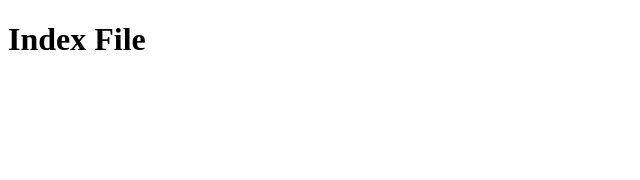
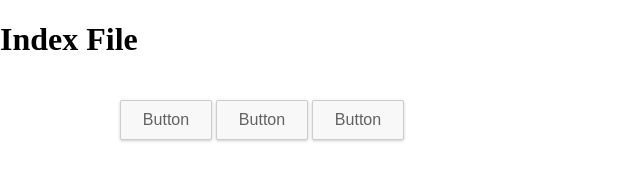
Before and after one commit to francisco-filho/node-shell, a website: page public/index.html in a window 1280 px wide. Shown: the whole page, without its empty margins (0-640 px from the left). Drawn offline with nearby package versions, Linux system fonts and the light colour scheme.

Commit message:
Ripple teste criado com jQuery

```diff
--- a/public/index.html
+++ b/public/index.html
@@ -3,8 +3,113 @@
 <head>
     <meta charset="UTF-8">
     <title></title>
+    <style type="text/css">
+        body {
+            margin:0;
+            padding:0;
+        }
+        .components {
+            padding:20px;
+            margin-left: 100px;
+        }
+        .button {
+            position: relative;
+            font-family: Arial, Roboto;
+            background-color: #f8f8f8;
+            padding: 10px;
+            border: 1px solid #ccc;
+            border-radius: 2px;
+            color: rgb(97,97,97);
+            text-decoration: none;
+            display: inline-block;
+            min-width: 70px;
+            text-align: center;
+            box-shadow: 0 1px 3px #ccc;
+            outline: 0;
+        }
+        .button:hover {
+            background-color: #f2f2f2;
+        }
+
+        .ripple-container {
+            position: relative;
+            overflow: hidden;
+            width:100%;
+            height:100%;
+            position: absolute;
+            top: 0;
+            left: 0;
+        }
+        .ripple {
+            position: absolute;
+        }
+        .ripple-active {
+            position: absolute;
+            transition: all 0.3s ease-out;
+            opacity: 0;
+            /* margin: auto auto; */
+            width: 20px;
+            height: 20px;
+            border-radius: 50%;
+            background-color: #f8f8f8;
+        }
+    </style>
 </head>
 <body>
     <h1>Index File</h1>
+    <div class="components">
+        <a href=# class="button">Button</a>
+        <a href=# class="button">Button</a>
+        <a href=# class="button">Button</a>
+    </div>
+    <script type="text/javascript" src="vendor/jquery/dist/jquery.js"></script>
+    <script type="text/javascript">
+        function ripple(el){
+            this.$el = $(el);
+            this.container = '<div class="ripple-container"><div class="ripple"></div></div>';
+            this.$el.append(this.container);
+        }
+        ripple(".button")
+
+        var timeout;
+
+        $('.button').on('mousedown', function($evt){
+            $evt.preventDefault();
+            $ripple = $('.ripple').css({top: $evt.offsetY , left: $evt.offsetX });
+            $ripple.addClass('ripple-active');
+
+            $('.ripple-active').css({
+                backgroundColor: '#bbb',
+                transform: 'scale(6)',
+                opacity: '0.3',
+            });
+        });
+         $('.button').on('mouseup', function($evt){
+            $evt.preventDefault();
+            timeout = setTimeout(function(){
+                    $('.ripple-active').css({
+                        backgroundColor: '#fff',
+                        transform: 'scale(20)',
+                        opacity: '0',
+                    });
+                    $('.ripple').removeClass('ripple-active').removeAttr('style');
+                    timeout = null;
+                }, 200);
+        });
+
+        $('.button').on('mouseleave', function($evt){
+            $evt.preventDefault();
+            if (timeout) return;
+            setTimeout(function(){
+                    $('.ripple-active').css({
+                        backgroundColor: '#fff',
+                        transform: 'scale(20)',
+                        opacity: '0',
+                    });
+                    $('.ripple').removeClass('ripple-active').removeAttr('style');
+                    timeout = null;
+                }, 200);
+        })
+    </script>
 </body>
 </html>
--- a/server.js
+++ b/server.js
@@ -8,12 +8,13 @@ var app = express();
 
 app.set('port', 3000);
 app.use(express.static(path.join(__dirname, 'public/')));
+app.use(express.static(path.join(__dirname, 'lib/')));
 app.use(bodyParser.json({extended: false}));
 app.use(bodyParser.urlencoded({extended: false}));
 app.use(logger('combined'));
 
 app.all('/', function(req, res){
-    res.json('{"success": true}')
+    res.json('{"success": true}');
 });
 
 http.createServer(app).listen(3000, function(){
```
